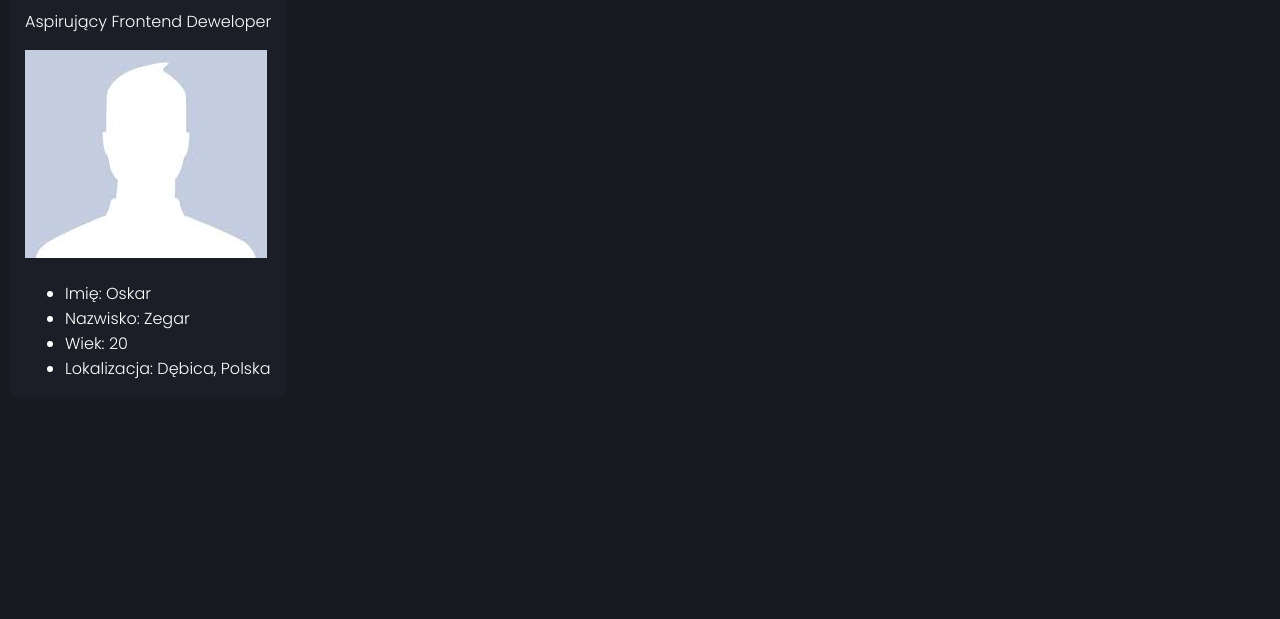
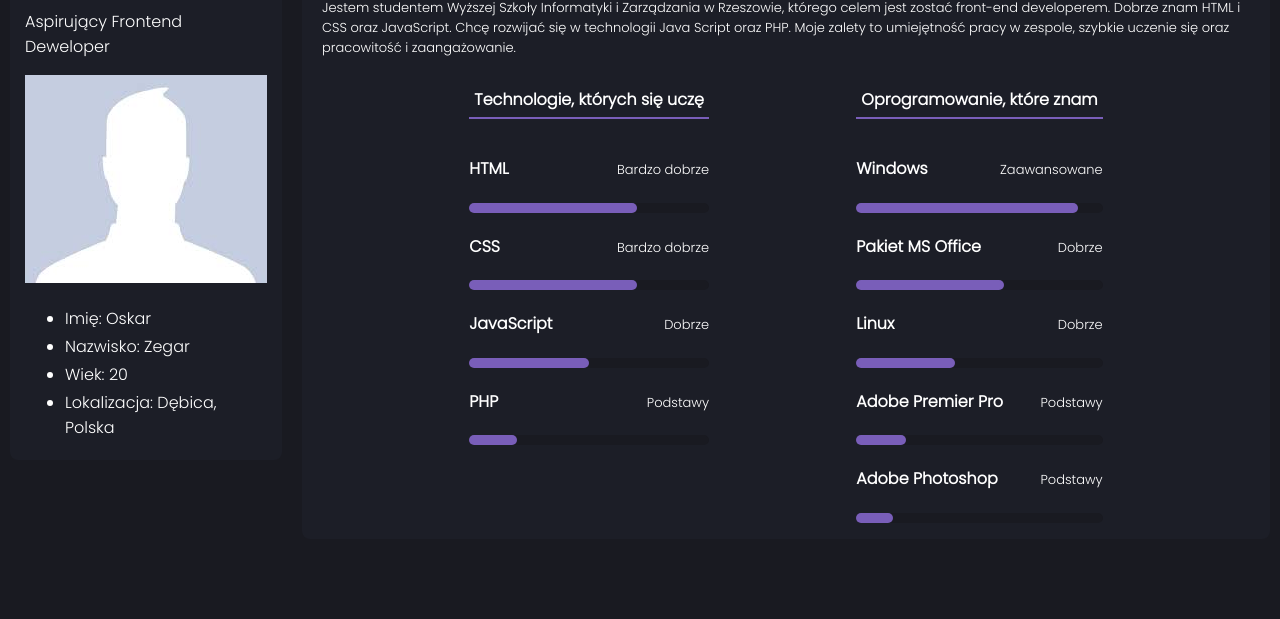
Before and after one commit to BLAAK1/blaak1.github.io, a plain HTML site: page index.html in a window 1280 px wide. Shown: the part 181-800 px from the top of the page. Drawn offline with Linux system fonts and the light colour scheme.

Commit message:
Add content to homepage and several bug fix

```diff
--- a/index.html
+++ b/index.html
@@ -12,7 +12,8 @@
     <title>Oskar Zegar</title>
   </head>
   <body>
-    <script src="./main.js" defer></script>
+    <script src="./menuBtn.js" defer></script>
+    <script src="./showContent.js" defer></script>
     <main class="mainApp">
       <nav class="navbar">
         <div class="navbar--left">
@@ -21,13 +22,13 @@
           </span>
           <div class="navList">
             <ul>
-              <li>
+              <li class="experience">
                 <h2>DOŚWIADCZENIE</h2>
               </li>
-              <li>
+              <li class="projects">
                 <h2>PROJEKTY</h2>
               </li>
-              <li>
+              <li class="contact">
                 <h2>KONTAKT</h2>
               </li>
             </ul>
@@ -209,13 +210,13 @@
       <div class="hiddenMenu hidden">
         <div class="hiddenMenuList">
           <ul>
-            <li>
+            <li class="hiddenExperience hiddenEl" onclick="showExperience()">
               <h2>DOŚWIADCZENIE</h2>
             </li>
-            <li>
+            <li class="hiddenProjects hiddenEl">
               <h2>PROJEKTY</h2>
             </li>
-            <li>
+            <li class="hiddenContact hiddenEl">
               <h2>KONTAKT</h2>
             </li>
           </ul>
@@ -230,7 +231,7 @@
               <p>Aspirujący Frontend Deweloper</p>
             </div>
             <div class="myImg">
-              <img src="../content/placeholderImg.jpeg" />
+              <img src="../content/placeholderImg.jpeg" alt="Me" />
             </div>
             <div>
               <ul>
--- a/main.css
+++ b/main.css
@@ -77,36 +77,7 @@ svg:hover .svgFill {
 .socialList--right .menuBtn svg {
   cursor: pointer;
 }
-@media screen and (max-width: 1100px) {
-  .navbar {
-    height: 60px;
-  }
-  .navbar .homeBtn {
-    width: 60px;
-  }
-}
-@media screen and (max-width: 610px) {
-  .mainApp {
-    width: 90vw;
-  }
-  .navbar {
-    height: 60px;
-  }
-  .navbar .homeBtn {
-    width: 60px;
-  }
-  div.navList {
-    display: none;
-  }
-  .menuBtn {
-    display: block;
-  }
-}
-@media screen and (min-width: 611px) {
-  .menuBtn {
-    display: none;
-  }
-}
+
 .hiddenMenu {
   margin-top: 5px;
   position: absolute;
@@ -127,12 +98,64 @@ svg:hover .svgFill {
   color: white;
   display: flex;
   justify-content: space-between;
-  margin-top: 20px;
 }
 .mainContent--left {
   background: #1c1e27;
   padding: 0px 15px 0px 15px;
+  margin-top: 20px;
   border-radius: 8px;
+  height: fit-content;
+}
+.mainContent--left li {
+  position: relative;
+  margin-bottom: 0;
+  padding-bottom: 0.2rem;
+}
+.mainContent--right {
+  margin: 20px 0px 0px 20px;
+  padding: 0px 20px 0px 20px;
+  border-radius: 8px;
+  background: #1c1e27;
+}
+.card h3 {
+  font-size: 1rem;
+  border-bottom: 2px solid #795eb9;
+  width: fit-content;
+  padding: 0px 5px 5px 5px;
+}
+.card p {
+  font-size: small;
+}
+.tech {
+  display: flex;
+  flex-direction: row;
+  justify-content: space-evenly;
+}
+.name {
+  margin: 0;
+  padding: 0;
+  display: flex;
+  flex-direction: row;
+  justify-content: space-between;
+  align-items: baseline;
+}
+.tech ul {
+  padding: 0;
+  list-style: none;
+}
+.tech .progressBar {
+  width: 100%;
+  height: 10px;
+  background: #191a21;
+  border-radius: 8px;
+}
+.tech .progressBar--inner {
+  height: 10px;
+  background-color: #795eb9;
+  border-radius: 8px;
+}
+.tech .progressBar:hover .progressBar--inner {
+  background-color: #8e6eda;
 }
 
 .hidden {
@@ -141,3 +164,55 @@ svg:hover .svgFill {
 noscript {
   color: white;
 }
+
+@media screen and (max-width: 1100px) {
+  .navbar {
+    height: 60px;
+  }
+  .navbar .homeBtn {
+    width: 60px;
+  }
+}
+/* Mobile */
+@media screen and (max-width: 610px) {
+  .mainApp {
+    width: 90vw;
+  }
+  .navbar {
+    height: 60px;
+  }
+  .navbar .homeBtn {
+    width: 60px;
+  }
+  .navList {
+    display: none;
+  }
+  .menuBtn {
+    display: block;
+  }
+  .mainContent {
+    flex-direction: column;
+  }
+  .mainContent > * {
+    display: flex;
+    justify-content: center;
+  }
+  .mainContent--right {
+    margin: 20px 0px 0px 0px;
+    flex-direction: column;
+  }
+  .tech {
+    display: flex;
+    flex-direction: column;
+  }
+}
+@media screen and (min-width: 611px) {
+  .menuBtn {
+    display: none;
+  }
+}
+@media screen and (max-width: 900px) {
+  .tech {
+    flex-direction: column;
+  }
+}
--- a/main.js
+++ /dev/null
@@ -1,7 +0,0 @@
-const menuBtn = document.querySelector(".menuBtn");
-const hiddenMenu = document.querySelector(".hiddenMenu");
-const mainContent = document.querySelector(".mainContent");
-menuBtn.addEventListener("click", () => {
-  hiddenMenu.classList.toggle("hidden");
-  mainContent.classList.toggle("hidden");
-});
--- /dev/null
+++ b/menuBtn.js
@@ -0,0 +1,16 @@
+"use strict";
+const menuBtn = document.querySelector(".menuBtn");
+const mainContent = document.querySelector(".mainContent");
+const hiddenMenu = document.querySelector(".hiddenMenu");
+const hiddenElement = document.querySelectorAll(".hiddenEl");
+menuBtn.addEventListener("click", () => {
+  hiddenMenu.classList.toggle("hidden");
+  mainContent.classList.toggle("hidden");
+});
+
+hiddenElement.forEach((e) => {
+  e.addEventListener("click", () => {
+    hiddenMenu.classList.toggle("hidden");
+    mainContent.classList.toggle("hidden");
+  });
+});
--- /dev/null
+++ b/showContent.js
@@ -0,0 +1,118 @@
+"use strict";
+const homeBtn = document.querySelector(".homeBtn");
+const experienceBtn = document.querySelector(".experience");
+const content = document.querySelector(".mainContent--right");
+
+function showHomePage() {
+  const myPromise = new Promise(() => {});
+
+  const displayHomePage = function () {
+    content.innerHTML = "";
+    content.insertAdjacentHTML(
+      "afterbegin",
+      `<div class="aboutMe card">
+      <h3>O mnie</h3>
+      <p>
+        Jestem studentem Wyższej Szkoły Informatyki i Zarządzania w Rzeszowie, którego celem jest zostać front-end developerem. Dobrze znam HTML i CSS oraz JavaScript. Chcę rozwijać się w
+        technologii Java Script oraz PHP. Moje zalety to umiejętność pracy w zespole, szybkie uczenie się oraz pracowitość i zaangażowanie.
+      </p>
+    </div>
+    <div class="tech">
+      <div class="card learn">
+        <h3>Technologie, których się uczę</h3>
+        <ul class="allTech"></ul>
+      </div>
+      <div class="card programs">
+        <h3>Oprogramowanie, które znam</h3>
+        <ul class="allPrograms"></ul>
+      </div>
+    </div>`
+    );
+  };
+
+  // TECH
+  const JS = {
+    name: "JavaScript",
+    knowledge: "Dobrze",
+    progressBar: 50,
+  };
+  const HTML = {
+    name: "HTML",
+    knowledge: "Bardzo dobrze",
+    progressBar: 70,
+  };
+  const CSS = {
+    name: "CSS",
+    knowledge: "Bardzo dobrze",
+    progressBar: 70,
+  };
+  const PHP = {
+    name: "PHP",
+    knowledge: "Podstawy",
+    progressBar: 20,
+  };
+  // PROGRAMS
+  const WINDOWS = {
+    name: "Windows",
+    knowledge: "Zaawansowane",
+    progressBar: 90,
+  };
+  const OFFICE = {
+    name: "Pakiet MS Office",
+    knowledge: "Dobrze",
+    progressBar: 60,
+  };
+  const LINUX = {
+    name: "Linux",
+    knowledge: "Dobrze",
+    progressBar: 40,
+  };
+
+  const PREMIERPRO = {
+    name: "Adobe Premier Pro",
+    knowledge: "Podstawy",
+    progressBar: 20,
+  };
+  const PHOTOSHOP = {
+    name: "Adobe Photoshop",
+    knowledge: "Podstawy",
+    progressBar: 15,
+  };
+
+  const allTech = [PHP, JS, CSS, HTML];
+  const allPrograms = [PHOTOSHOP, PREMIERPRO, LINUX, OFFICE, WINDOWS];
+
+  // DISPLAY
+  const display = function (list, el) {
+    el === "learn" ? (el = document.querySelector(".allTech")) : (el = document.querySelector(".allPrograms"));
+    el.innerHTML = "";
+
+    list.forEach((e) => {
+      const pattern = `<li>
+                <div class="name">
+                  <div class="techName">
+                    <h4>${e.name}</h4>
+                  </div>
+                  <div class="knowledge">
+                    <p>${e.knowledge}</p>
+                  </div>
+                </div>
+                <div class="progressBar">
+                  <div class="progressBar--inner" style="width: ${e.progressBar}%"></div>
+                </div>
+              </li>`;
+      el.insertAdjacentHTML("afterbegin", pattern);
+    });
+  };
+
+  myPromise.then(displayHomePage()).then(display(allTech, "learn")).then(display(allPrograms, "programs"));
+}
+showHomePage();
+
+homeBtn.addEventListener("click", showHomePage);
+experienceBtn.addEventListener("click", () => {
+  content.innerHTML = "";
+});
+function showExperience() {
+  content.innerHTML = "";
+}
```
